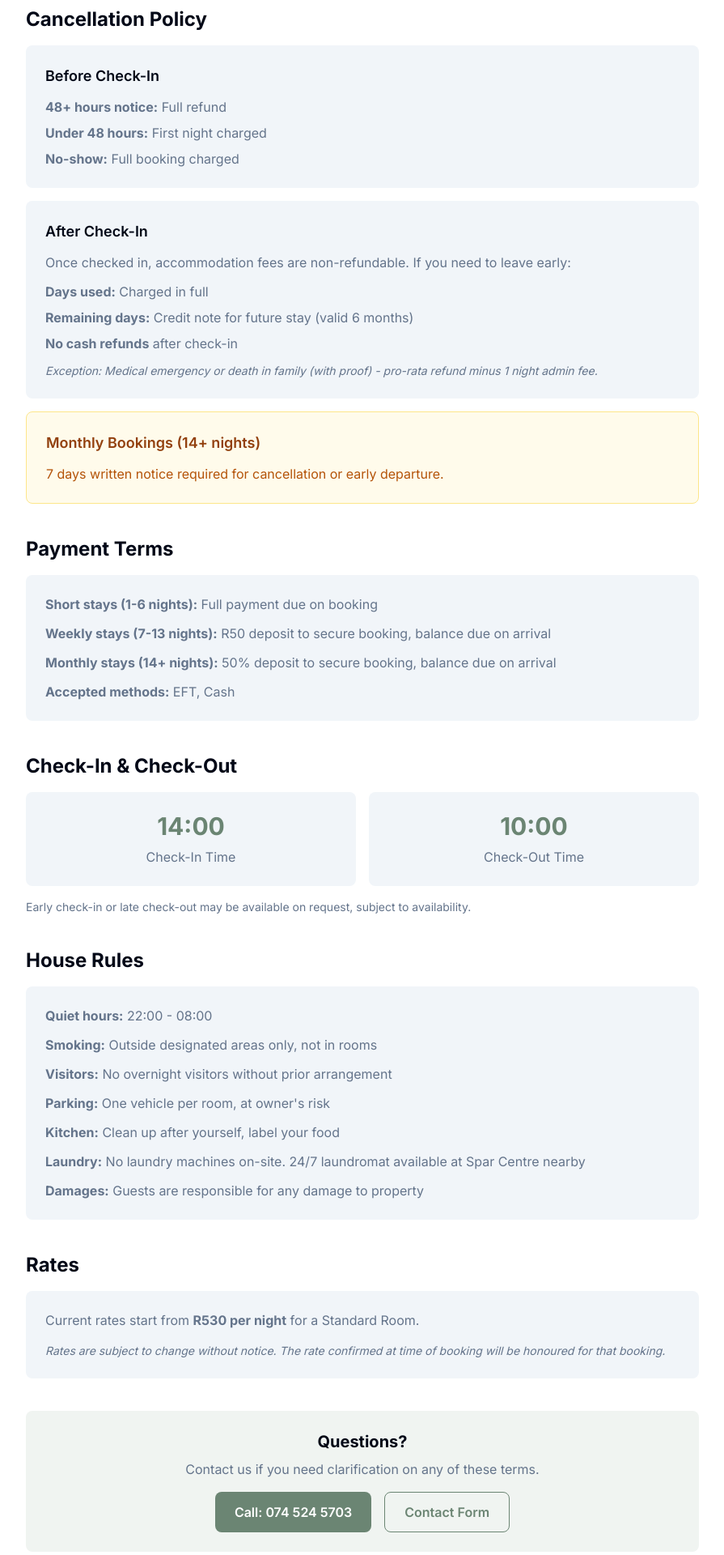
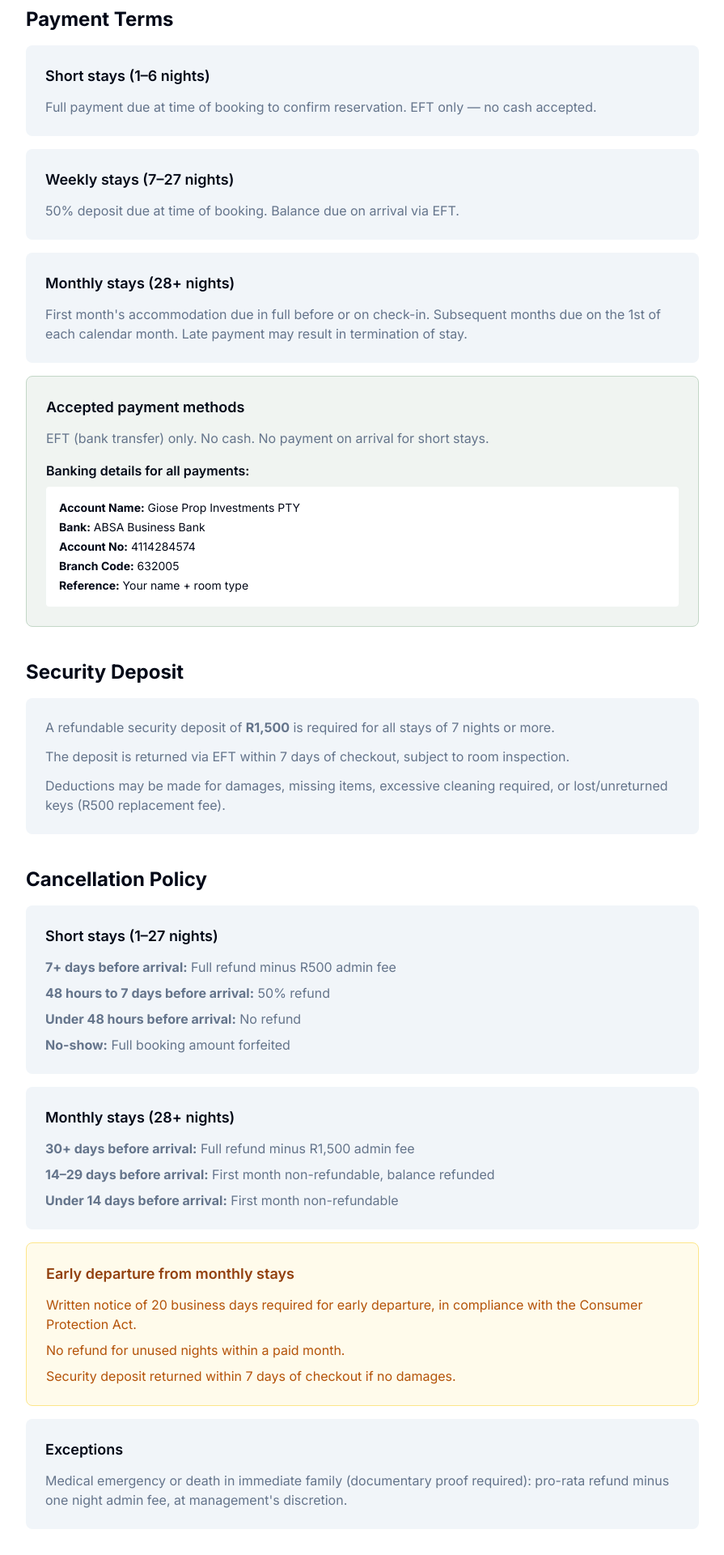
Before and after one commit to jo47344/60-on-kosmos-website, a Next.js app: page /terms in a window 1280 px wide. Shown: the part 380-2300 px from the top of the page at 81% size, without its empty margins (192-1087 px from the left). Built offline with nearby package versions, Linux system fonts and the light colour scheme.

Commit message:
feat: update Terms & House Rules and Contractor Accommodation pages
Revamp Terms page with new payment, policy, and house rules. Update Contractor Accommodation sections with new pricing, savings, and callouts.

```diff
--- a/app/terms/page.tsx
+++ b/app/terms/page.tsx
@@ -22,84 +22,117 @@ export default function TermsPage() {
         <section className="bg-sage-700 text-white py-12">
           <div className="max-w-4xl mx-auto px-4 sm:px-6 lg:px-8 text-center">
             <h1 className="text-3xl sm:text-4xl font-bold mb-4">Terms & House Rules</h1>
-            <p className="text-lg text-sage-100">Please read before booking</p>
+            <p className="text-lg text-sage-100">Please read before booking. By confirming a booking at 60 on Kosmos, you agree to these terms.</p>
           </div>
         </section>
 
         <div className="max-w-4xl mx-auto px-4 sm:px-6 lg:px-8 py-12">
+          {/* Payment Terms */}
+          <section className="mb-10">
+            <h2 className="text-2xl font-bold text-foreground mb-4">Payment Terms</h2>
+
+            <div className="bg-muted rounded-lg p-6 mb-4">
+              <h3 className="font-semibold text-lg mb-3">Short stays (1–6 nights)</h3>
+              <p className="text-muted-foreground">
+                Full payment due at time of booking to confirm reservation. EFT only — no cash accepted.
+              </p>
+            </div>
+
+            <div className="bg-muted rounded-lg p-6 mb-4">
+              <h3 className="font-semibold text-lg mb-3">Weekly stays (7–27 nights)</h3>
+              <p className="text-muted-foreground">
+                50% deposit due at time of booking. Balance due on arrival via EFT.
+              </p>
+            </div>
+
+            <div className="bg-muted rounded-lg p-6 mb-4">
+              <h3 className="font-semibold text-lg mb-3">Monthly stays (28+ nights)</h3>
+              <p className="text-muted-foreground">
+                First month&apos;s accommodation due in full before or on check-in. Subsequent months due on the 1st of each calendar month. Late payment may result in termination of stay.
+              </p>
+            </div>
+
+            <div className="bg-sage-50 border border-sage-200 rounded-lg p-6">
+              <h3 className="font-semibold text-lg mb-3">Accepted payment methods</h3>
+              <p className="text-muted-foreground mb-4">EFT (bank transfer) only. No cash. No payment on arrival for short stays.</p>
+
+              <h4 className="font-semibold mb-2">Banking details for all payments:</h4>
+              <div className="bg-white rounded p-4 text-sm space-y-1">
+                <p><strong>Account Name:</strong> Giose Prop Investments PTY</p>
+                <p><strong>Bank:</strong> ABSA Business Bank</p>
+                <p><strong>Account No:</strong> 4114284574</p>
+                <p><strong>Branch Code:</strong> 632005</p>
+                <p><strong>Reference:</strong> Your name + room type</p>
+              </div>
+            </div>
+          </section>
+
+          {/* Security Deposit */}
+          <section className="mb-10">
+            <h2 className="text-2xl font-bold text-foreground mb-4">Security Deposit</h2>
+            <div className="bg-muted rounded-lg p-6">
+              <p className="text-muted-foreground mb-3">
+                A refundable security deposit of <strong>R1,500</strong> is required for all stays of 7 nights or more.
+              </p>
+              <p className="text-muted-foreground mb-3">
+                The deposit is returned via EFT within 7 days of checkout, subject to room inspection.
+              </p>
+              <p className="text-muted-foreground">
+                Deductions may be made for damages, missing items, excessive cleaning required, or lost/unreturned keys (R500 replacement fee).
+              </p>
+            </div>
+          </section>
+
           {/* Cancellation Policy */}
           <section className="mb-10">
             <h2 className="text-2xl font-bold text-foreground mb-4">Cancellation Policy</h2>
 
             <div className="bg-muted rounded-lg p-6 mb-4">
-              <h3 className="font-semibold text-lg mb-3">Before Check-In</h3>
+              <h3 className="font-semibold text-lg mb-3">Short stays (1–27 nights)</h3>
               <ul className="space-y-2 text-muted-foreground">
-                <li>
-                  <strong>48+ hours notice:</strong> Full refund
-                </li>
-                <li>
-                  <strong>Under 48 hours:</strong> First night charged
-                </li>
-                <li>
-                  <strong>No-show:</strong> Full booking charged
-                </li>
+                <li><strong>7+ days before arrival:</strong> Full refund minus R500 admin fee</li>
+                <li><strong>48 hours to 7 days before arrival:</strong> 50% refund</li>
+                <li><strong>Under 48 hours before arrival:</strong> No refund</li>
+                <li><strong>No-show:</strong> Full booking amount forfeited</li>
               </ul>
             </div>
 
             <div className="bg-muted rounded-lg p-6 mb-4">
-              <h3 className="font-semibold text-lg mb-3">After Check-In</h3>
-              <p className="text-muted-foreground mb-3">
-                Once checked in, accommodation fees are non-refundable. If you need to leave early:
+              <h3 className="font-semibold text-lg mb-3">Monthly stays (28+ nights)</h3>
+              <ul className="space-y-2 text-muted-foreground">
+                <li><strong>30+ days before arrival:</strong> Full refund minus R1,500 admin fee</li>
+                <li><strong>14–29 days before arrival:</strong> First month non-refundable, balance refunded</li>
+                <li><strong>Under 14 days before arrival:</strong> First month non-refundable</li>
+              </ul>
+            </div>
+
+            <div className="bg-amber-50 border border-amber-200 rounded-lg p-6 mb-4">
+              <h3 className="font-semibold text-lg mb-3 text-amber-800">Early departure from monthly stays</h3>
+              <p className="text-amber-700 mb-2">
+                Written notice of 20 business days required for early departure, in compliance with the Consumer Protection Act.
               </p>
-              <ul className="space-y-2 text-muted-foreground">
-                <li>
-                  <strong>Days used:</strong> Charged in full
-                </li>
-                <li>
-                  <strong>Remaining days:</strong> Credit note for future stay (valid 6 months)
-                </li>
-                <li>
-                  <strong>No cash refunds</strong> after check-in
-                </li>
-              </ul>
-              <p className="text-sm text-muted-foreground mt-3 italic">
-                Exception: Medical emergency or death in family (with proof) - pro-rata refund minus 1 night admin fee.
+              <p className="text-amber-700 mb-2">
+                No refund for unused nights within a paid month.
+              </p>
+              <p className="text-amber-700">
+                Security deposit returned within 7 days of checkout if no damages.
               </p>
             </div>
 
-            <div className="bg-amber-50 border border-amber-200 rounded-lg p-6">
-              <h3 className="font-semibold text-lg mb-3 text-amber-800">Monthly Bookings (14+ nights)</h3>
-              <p className="text-amber-700">7 days written notice required for cancellation or early departure.</p>
-            </div>
-          </section>
-
-          {/* Payment Terms */}
-          <section className="mb-10">
-            <h2 className="text-2xl font-bold text-foreground mb-4">Payment Terms</h2>
             <div className="bg-muted rounded-lg p-6">
-              <ul className="space-y-3 text-muted-foreground">
-                <li>
-                  <strong>Short stays (1-6 nights):</strong> Full payment due on booking
-                </li>
-                <li>
-                  <strong>Weekly stays (7-13 nights):</strong> R50 deposit to secure booking, balance due on arrival
-                </li>
-                <li>
-                  <strong>Monthly stays (14+ nights):</strong> 50% deposit to secure booking, balance due on arrival
-                </li>
-                <li>
-                  <strong>Accepted methods:</strong> EFT, Cash
-                </li>
-              </ul>
+              <h3 className="font-semibold text-lg mb-3">Exceptions</h3>
+              <p className="text-muted-foreground">
+                Medical emergency or death in immediate family (documentary proof required): pro-rata refund minus one night admin fee, at management&apos;s discretion.
+              </p>
             </div>
           </section>
 
           {/* Check-in/out */}
           <section className="mb-10">
             <h2 className="text-2xl font-bold text-foreground mb-4">Check-In & Check-Out</h2>
-            <div className="grid grid-cols-1 sm:grid-cols-2 gap-4">
+            <div className="grid grid-cols-1 sm:grid-cols-2 gap-4 mb-4">
               <div className="bg-muted rounded-lg p-6 text-center">
-                <p className="text-3xl font-bold text-sage-600 mb-2">14:00</p>
+                <p className="text-3xl font-bold text-sage-600 mb-2">14:00 – 20:00</p>
                 <p className="text-muted-foreground">Check-In Time</p>
               </div>
               <div className="bg-muted rounded-lg p-6 text-center">
@@ -107,38 +140,94 @@ export default function TermsPage() {
                 <p className="text-muted-foreground">Check-Out Time</p>
               </div>
             </div>
-            <p className="text-sm text-muted-foreground mt-4">
-              Early check-in or late check-out may be available on request, subject to availability.
-            </p>
+            <div className="bg-muted rounded-lg p-6">
+              <ul className="space-y-2 text-muted-foreground">
+                <li>Late check-in after 20:00 must be arranged in advance via WhatsApp</li>
+                <li>Early check-in and late check-out subject to availability and may incur an additional charge</li>
+                <li>Valid South African ID or passport required from all guests at check-in</li>
+                <li>International guests must present a valid passport and visa documentation</li>
+              </ul>
+            </div>
+          </section>
+
+          {/* What's Included */}
+          <section className="mb-10">
+            <h2 className="text-2xl font-bold text-foreground mb-4">What&apos;s Included</h2>
+            <div className="bg-sage-50 border border-sage-200 rounded-lg p-6">
+              <p className="text-muted-foreground mb-3">Every room rate includes:</p>
+              <ul className="space-y-2 text-muted-foreground">
+                <li>• Private ensuite bathroom with hot water 24/7</li>
+                <li>• Weekly cleaning service with fresh linen and towel change</li>
+                <li>• Free high-speed WiFi</li>
+                <li>• Secure parking (one vehicle per room)</li>
+                <li>• Welcome refreshments at check-in (tea, coffee, milk)</li>
+                <li>• Access to communal self-catering kitchen</li>
+              </ul>
+            </div>
+          </section>
+
+          {/* What's Not Included */}
+          <section className="mb-10">
+            <h2 className="text-2xl font-bold text-foreground mb-4">What&apos;s Not Included</h2>
+            <div className="bg-muted rounded-lg p-6">
+              <ul className="space-y-2 text-muted-foreground">
+                <li>• Daily cleaning (weekly service only)</li>
+                <li>• Meals or catering of any kind</li>
+                <li>• Laundry service (24/7 laundromat available at Spar Kasselsvlei Centre, 2km away)</li>
+                <li>• Personal consumables beyond welcome kit</li>
+                <li>• Electricity beyond reasonable residential use — excessive usage may result in a surcharge</li>
+              </ul>
+            </div>
           </section>
 
           {/* House Rules */}
           <section className="mb-10">
             <h2 className="text-2xl font-bold text-foreground mb-4">House Rules</h2>
-            <div className="bg-muted rounded-lg p-6">
-              <ul className="space-y-3 text-muted-foreground">
-                <li>
-                  <strong>Quiet hours:</strong> 22:00 - 08:00
-                </li>
-                <li>
-                  <strong>Smoking:</strong> Outside designated areas only, not in rooms
-                </li>
-                <li>
-                  <strong>Visitors:</strong> No overnight visitors without prior arrangement
-                </li>
-                <li>
-                  <strong>Parking:</strong> One vehicle per room, at owner's risk
-                </li>
-                <li>
-                  <strong>Kitchen:</strong> Clean up after yourself, label your food
-                </li>
-                <li>
-                  <strong>Laundry:</strong> No laundry machines on-site. 24/7 laundromat available at Spar Centre nearby
-                </li>
-                <li>
-                  <strong>Damages:</strong> Guests are responsible for any damage to property
-                </li>
-              </ul>
+            <div className="space-y-4">
+              <div className="bg-muted rounded-lg p-6">
+                <h3 className="font-semibold mb-2">Quiet hours</h3>
+                <p className="text-muted-foreground">22:00 – 08:00. Noise and disruptive activity during these hours will result in a formal warning. Repeat offences may result in immediate termination of stay without refund.</p>
+              </div>
+
+              <div className="bg-muted rounded-lg p-6">
+                <h3 className="font-semibold mb-2">Smoking</h3>
+                <p className="text-muted-foreground">Strictly outside only in the designated outdoor area. No smoking inside rooms, bathrooms, or covered areas. Violation results in forfeiture of security deposit.</p>
+              </div>
+
+              <div className="bg-muted rounded-lg p-6">
+                <h3 className="font-semibold mb-2">Visitors</h3>
+                <p className="text-muted-foreground">No overnight visitors without prior written approval from management. Day visitors must be signed in and may not access guest rooms without the host present.</p>
+              </div>
+
+              <div className="bg-muted rounded-lg p-6">
+                <h3 className="font-semibold mb-2">Parking</h3>
+                <p className="text-muted-foreground">One vehicle per room, parked at owner&apos;s risk. No unauthorised vehicles. Work vehicles and bakkies welcome in designated areas.</p>
+              </div>
+
+              <div className="bg-muted rounded-lg p-6">
+                <h3 className="font-semibold mb-2">Kitchen & communal areas</h3>
+                <p className="text-muted-foreground">Clean up after yourself. Label your food. Communal areas are shared — treat them with respect.</p>
+              </div>
+
+              <div className="bg-red-50 border border-red-200 rounded-lg p-6">
+                <h3 className="font-semibold mb-2 text-red-800">Prohibited appliances</h3>
+                <p className="text-red-700">Personal plug-in heaters, bar heaters, gas heaters, hotplates, and any high-wattage appliances over 1,000W are strictly prohibited in rooms. This is a firm fire safety and electrical capacity rule enforced for all guests. Violation will result in immediate removal of the appliance and may result in termination of stay. Approved heating alternatives are available from management on request — please enquire before bringing personal heating equipment.</p>
+              </div>
+
+              <div className="bg-muted rounded-lg p-6">
+                <h3 className="font-semibold mb-2">Damages</h3>
+                <p className="text-muted-foreground">Guests are financially responsible for any damage to property, furniture, or fittings caused during their stay. Costs will be deducted from the security deposit or invoiced directly.</p>
+              </div>
+
+              <div className="bg-muted rounded-lg p-6">
+                <h3 className="font-semibold mb-2">Keys & access</h3>
+                <p className="text-muted-foreground">Lost or unreturned keys incur a R500 replacement fee.</p>
+              </div>
+
+              <div className="bg-muted rounded-lg p-6">
+                <h3 className="font-semibold mb-2">Maximum occupancy</h3>
+                <p className="text-muted-foreground">Room occupancy limits must be respected at all times. Exceeding stated occupancy without prior approval is grounds for immediate termination of stay.</p>
+              </div>
             </div>
           </section>
 
@@ -147,11 +236,10 @@ export default function TermsPage() {
             <h2 className="text-2xl font-bold text-foreground mb-4">Rates</h2>
             <div className="bg-muted rounded-lg p-6">
               <p className="text-muted-foreground mb-4">
-                Current rates start from <strong>R530 per night</strong> for a Standard Room.
+                Current rates start from <strong>R580/night</strong> (Standard Twin Room, 1–6 nights). Monthly contractor rates from <strong>R464/night</strong>.
               </p>
               <p className="text-sm text-muted-foreground italic">
-                Rates are subject to change without notice. The rate confirmed at time of booking will be honoured for
-                that booking.
+                All rates confirmed at time of booking are honoured for that booking period. Rates are subject to change for new bookings without prior notice.
               </p>
             </div>
           </section>
@@ -162,16 +250,16 @@ export default function TermsPage() {
             <p className="text-muted-foreground mb-4">Contact us if you need clarification on any of these terms.</p>
             <div className="flex flex-col sm:flex-row gap-4 justify-center">
               <Link
-                href="tel:+27745245703"
+                href="https://wa.me/27745245703"
                 className="inline-flex items-center justify-center bg-sage-600 hover:bg-sage-700 text-white px-6 py-3 rounded-lg transition font-semibold"
               >
-                Call: 074 524 5703
+                WhatsApp: 074 524 5703
               </Link>
               <Link
-                href="/contact"
+                href="mailto:info@60onkosmos.co.za"
                 className="inline-flex items-center justify-center border border-sage-600 text-sage-600 hover:bg-sage-50 px-6 py-3 rounded-lg transition font-semibold"
               >
-                Contact Form
+                Email: info@60onkosmos.co.za
               </Link>
             </div>
           </section>
```
Also changed, not shown: app/contractor-accommodation/page.tsx (+14 -14 lines).
